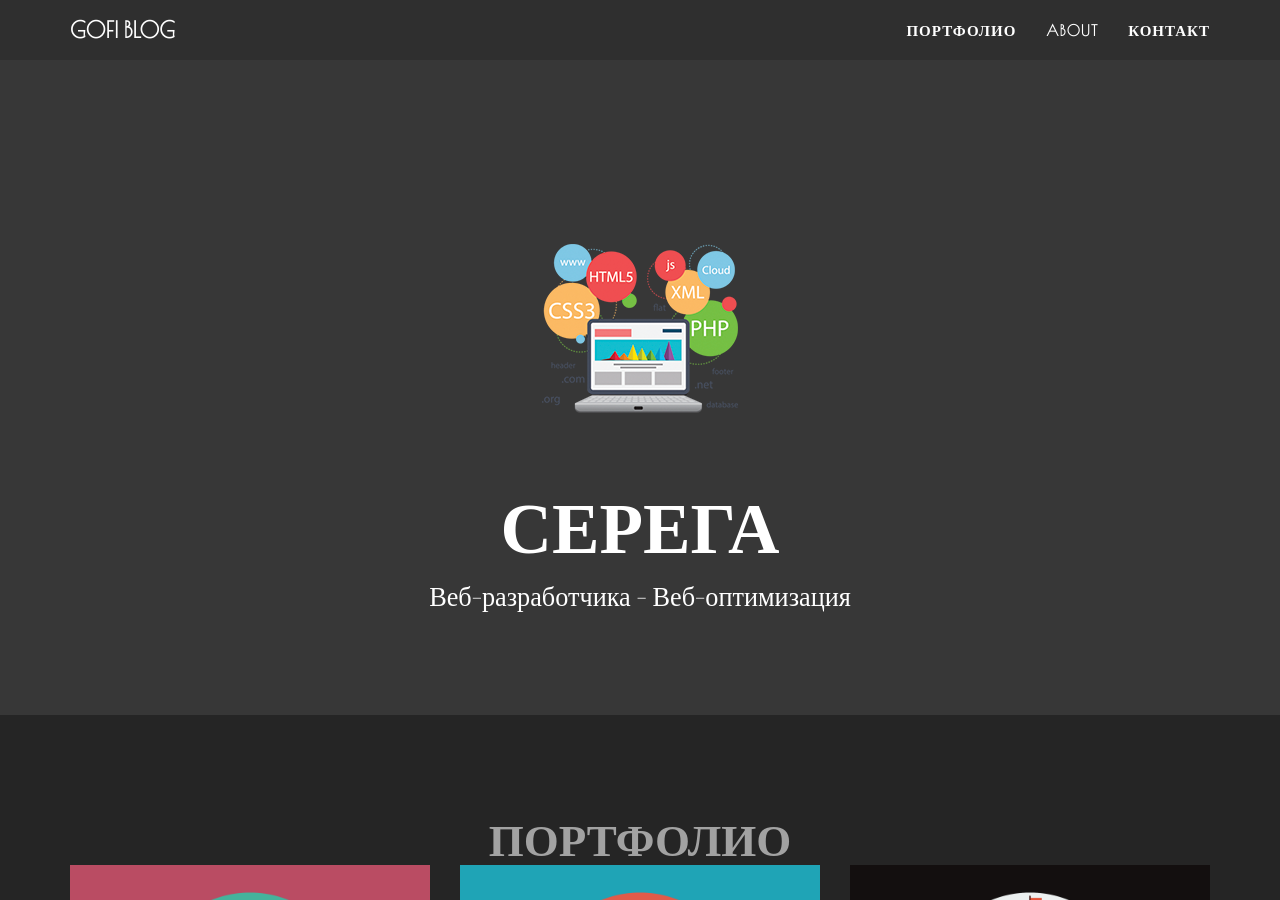
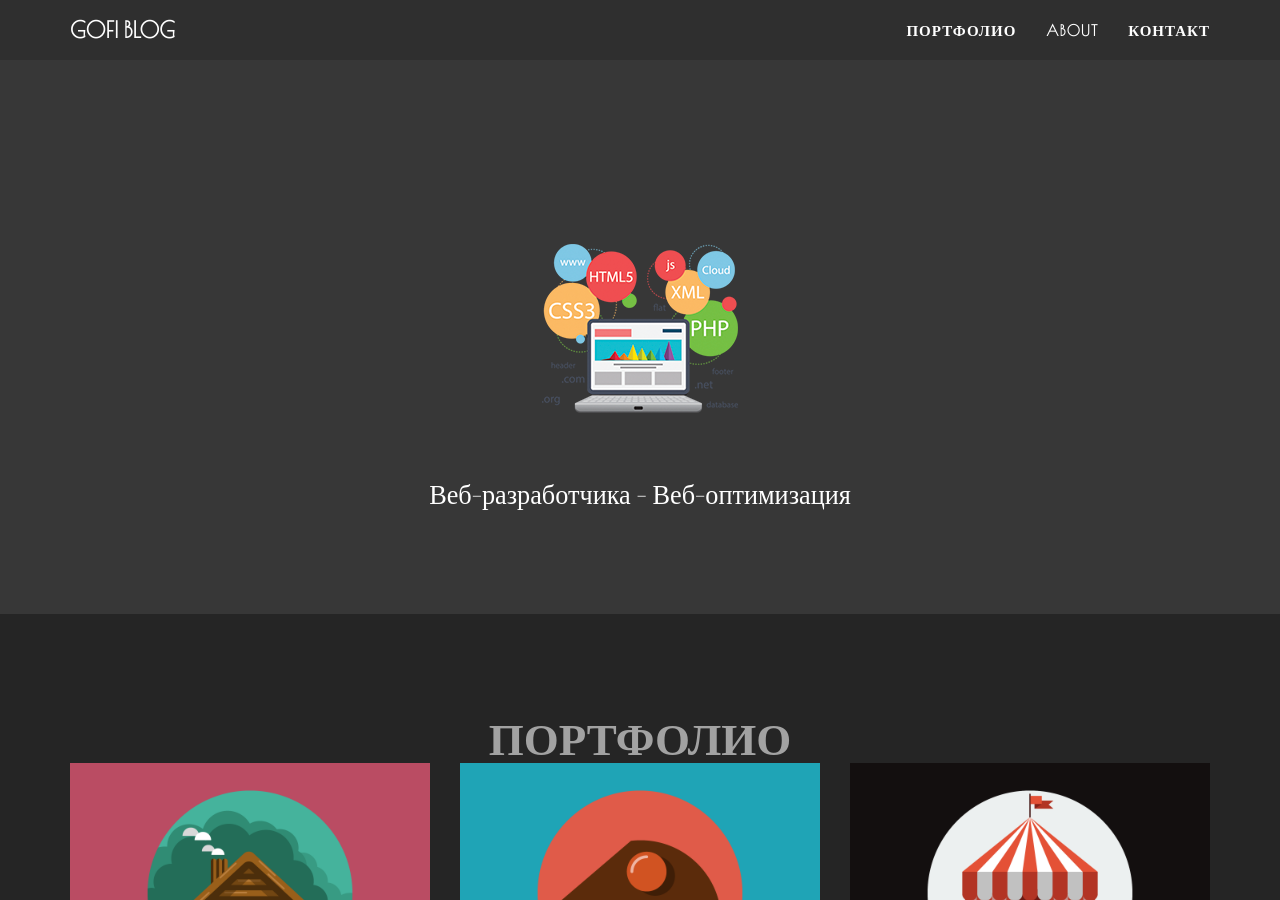
Before and after one commit to seregajd999/blog, a Jekyll site: the page built from index.html, in a window 1280 px wide and 900 px high. Built offline with Jekyll 4.4.1, drawn with Linux system fonts in a browser that asks for light colours.

Commit message:
Update header.html

```diff
--- a/_includes/header.html
+++ b/_includes/header.html
@@ -3,9 +3,9 @@
         <div class="container">
             <div class="row">
                 <div class="col-lg-12">
-                    <img class="img-responsive" src="img/profile.png" alt="">
+                    <img class="img-responsive" src="img/profile.png" alt="profile">
                     <div class="intro-text">
-                        <span class="name">серега</span>
+                        <!--<span class="name">серега</span>-->
                         <div class="star-light">
                         </div>
                         <span class="skills">{{ site.skills }}</span>
```
